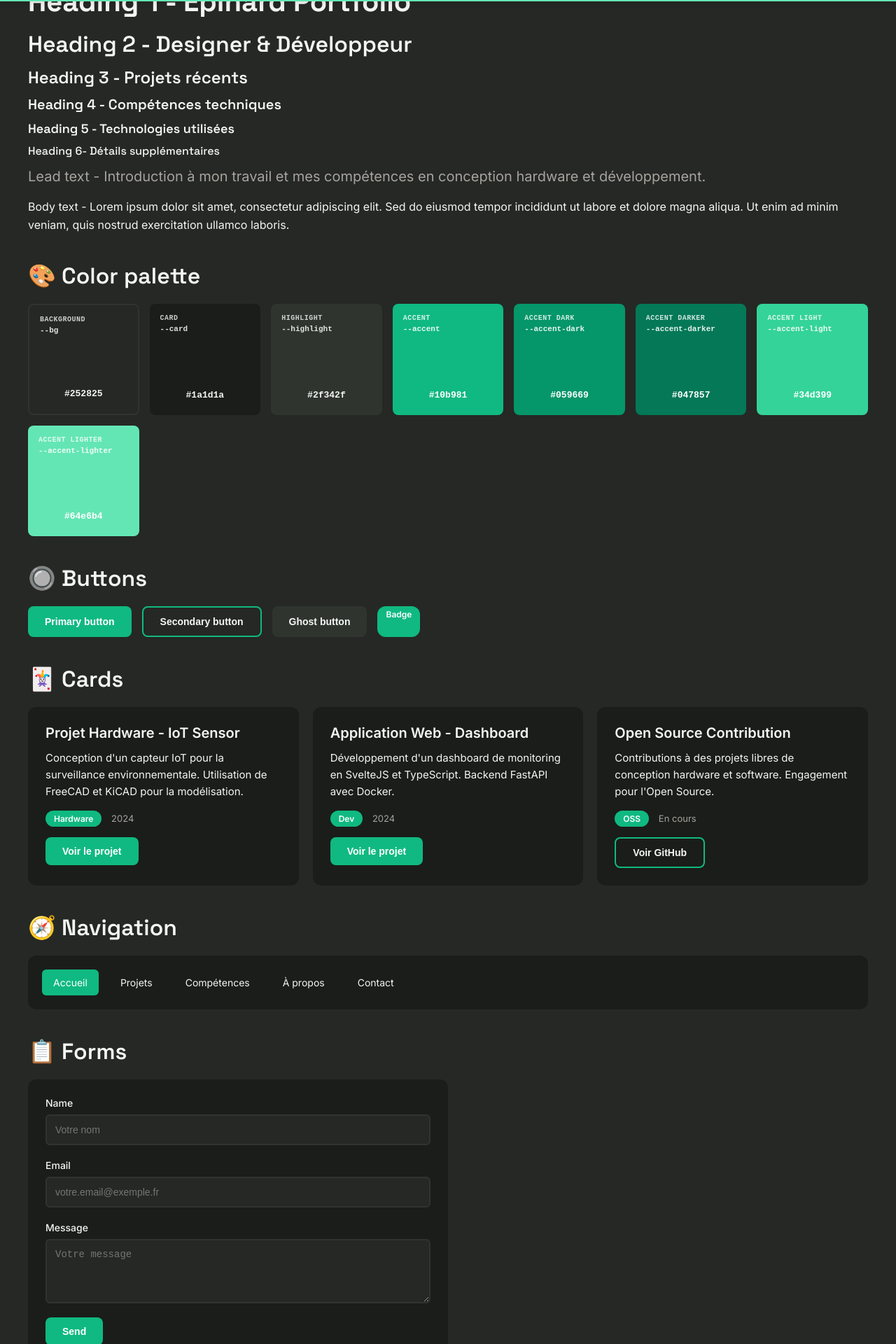
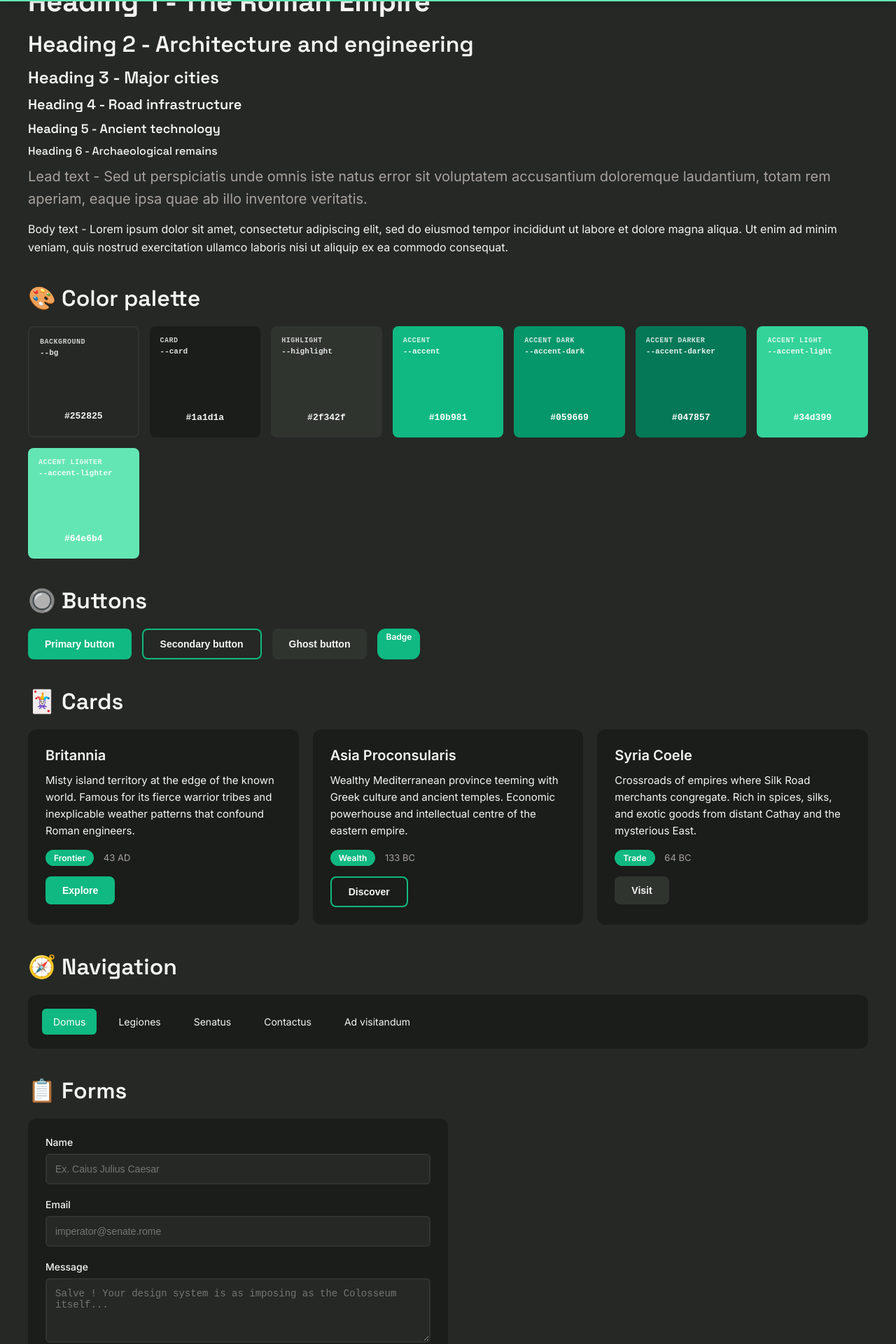
Before and after one commit to ABHC/design-system-tester, a SvelteKit app: page / in a window 1280 px wide. Shown: the part 375-2295 px from the top of the page at 70% size. Built offline with nearby package versions, Linux system fonts and the light colour scheme.

Commit message:
add funny placeholders

```diff
--- a/src/routes/+page.svelte
+++ b/src/routes/+page.svelte
@@ -12,6 +12,9 @@
         trans,
         locale
     } from './store';
+
+    import { placeholders } from './placeholders';
+    import type { PlaceholderLocale } from './placeholders';
 
     let selected_tone = $state<'light' | 'dark'>('dark');
     let accent_index = $state(0);
@@ -29,6 +32,9 @@
     let selected_palette: ToneTheme = $derived(tone_palettes[tone_index]);
     let selected_body_font: FontConfig = $derived(available_fonts[body_font_index]);
     let selected_title_font: FontConfig = $derived(available_fonts[title_font_index]);
+
+    // Derived placeholder data based on current locale
+    let lang_placeholders = $derived(placeholders[$locale as PlaceholderLocale] || placeholders.en);
 
     // reactive contrast calculus
     let contrast_txt_bg = $derived(getContrastRatio(selected_palette.text, selected_palette.bg));
@@ -193,17 +199,17 @@
         <!-- Typography -->
         <div class="demo-section typography-demo">
             <h2 class="section-title">{$trans?.typo.title}</h2>
-            <h1>{$trans?.typo.h1} - Épinard Portfolio</h1>
-            <h2>{$trans?.typo.h2} - Designer & Développeur</h2>
-            <h3>{$trans?.typo.h3} - Projets récents</h3>
-            <h4>{$trans?.typo.h4} - Compétences techniques</h4>
-            <h5>{$trans?.typo.h5} - Technologies utilisées</h5>
-            <h6>{$trans?.typo.h6}- Détails supplémentaires</h6>
+            <h1>{$trans?.typo.h1} - {lang_placeholders.typography.h1_context}</h1>
+            <h2>{$trans?.typo.h2} - {lang_placeholders.typography.h2_context}</h2>
+            <h3>{$trans?.typo.h3} - {lang_placeholders.typography.h3_context}</h3>
+            <h4>{$trans?.typo.h4} - {lang_placeholders.typography.h4_context}</h4>
+            <h5>{$trans?.typo.h5} - {lang_placeholders.typography.h5_context}</h5>
+            <h6>{$trans?.typo.h6} - {lang_placeholders.typography.h6_context}</h6>
             <p class="lead">
-                {$trans?.typo.lead} - Introduction à mon travail et mes compétences en conception hardware et développement.
+                {$trans?.typo.lead} - {lang_placeholders.typography.lead}
             </p>
             <p>
-                {$trans?.typo.body} - Lorem ipsum dolor sit amet, consectetur adipiscing elit. Sed do eiusmod tempor incididunt ut labore et dolore magna aliqua. Ut enim ad minim veniam, quis nostrud exercitation ullamco laboris.
+                {$trans?.typo.body} - {lang_placeholders.typography.body}
             </p>
         </div>
 
@@ -346,50 +352,27 @@
         <div class="demo-section">
             <h2 class="section-title">{$trans?.cards.title}</h2>
             <div class="demo-grid">
+                {#each lang_placeholders.cards.provinces as province, index}
                     <div class="card">
-                    <div class="card-title">Projet Hardware - IoT Sensor</div>
+                        <div class="card-title">{province.name}</div>
                         <div class="card-text">
-                        Conception d'un capteur IoT pour la surveillance environnementale.
-                        Utilisation de FreeCAD et KiCAD pour la modélisation.
+                            {province.description}
                         </div>
                         <div class="card-meta">
-                        <span class="badge">Hardware</span>
-                        <span style="margin-left: 10px;">2024</span>
+                            <span class="badge">{province.badge}</span>
+                            <span style="margin-left: 10px;">{province.date}</span>
                         </div>
                         <div style="margin-top: 15px;">
-                        <button class="button button-primary">Voir le projet</button>
+                            {#if index === 2}
+                                <button class="button button-ghost">{province.btn}</button>
+                            {:else if index === 1}
+                                <button class="button button-secondary">{province.btn}</button>
+                            {:else}
+                                <button class="button button-primary">{province.btn}</button>
+                            {/if}
                         </div>
                     </div>
-
-                <div class="card">
-                    <div class="card-title">Application Web - Dashboard</div>
-                    <div class="card-text">
-                        Développement d'un dashboard de monitoring en SvelteJS et TypeScript.
-                        Backend FastAPI avec Docker.
-                    </div>
-                    <div class="card-meta">
-                        <span class="badge">Dev</span>
-                        <span style="margin-left: 10px;">2024</span>
-                    </div>
-                    <div style="margin-top: 15px;">
-                        <button class="button button-primary">Voir le projet</button>
-                    </div>
-                </div>
-
-                <div class="card">
-                    <div class="card-title">Open Source Contribution</div>
-                    <div class="card-text">
-                        Contributions à des projets libres de conception hardware et software.
-                        Engagement pour l'Open Source.
-                    </div>
-                    <div class="card-meta">
-                        <span class="badge">OSS</span>
-                        <span style="margin-left: 10px;">En cours</span>
-                    </div>
-                    <div style="margin-top: 15px;">
-                        <button class="button button-secondary">Voir GitHub</button>
-                    </div>
-                </div>
+                {/each}
             </div>
         </div>
 
@@ -397,29 +380,62 @@
         <div class="demo-section">
             <h2 class="section-title">{$trans?.nav.title}</h2>
             <div class="nav-demo">
-                <div class="nav-item active">Accueil</div>
-                <div class="nav-item">Projets</div>
-                <div class="nav-item">Compétences</div>
-                <div class="nav-item">À propos</div>
-                <div class="nav-item">Contact</div>
+                {#each lang_placeholders.navigation.items as item}
+                    <div
+                        class="nav-item {item === lang_placeholders.navigation.items[0] ? 'active' : ''}"
+                    >
+                        {item}
+                    </div>
+                {/each}
             </div>
         </div>
+
 
         <!-- Forms -->
         <div class="demo-section">
             <h2 class="section-title">{$trans?.form.title}</h2>
             <div class="card card-form">
                 <div class="form-group">
-                    <label for="name-input" class="form-label">{$trans?.form.name}</label>
-                    <input id="name-input" type="text" class="form-input" placeholder="Votre nom">
+                    <label
+                        for="name-input"
+                        class="form-label"
+                    >
+                        {$trans?.form.name}
+                    </label>
+                    <input
+                        id="name-input"
+                        type="text"
+                        class="form-input"
+                        placeholder={lang_placeholders.form.placeholder_name}
+                    >
                 </div>
                 <div class="form-group">
-                    <label for="email-input" class="form-label">{$trans?.form.email}</label>
-                    <input id="email-input" type="email" class="form-input" placeholder="votre.email@exemple.fr">
+                    <label
+                        for="email-input"
+                        class="form-label"
+                    >
+                        {$trans?.form.email}
+                    </label>
+                    <input
+                        id="email-input"
+                        type="email"
+                        class="form-input"
+                        placeholder={lang_placeholders.form.placeholder_email}
+                    >
                 </div>
                 <div class="form-group">
-                    <label for="message-textarea" class="form-label">{$trans?.form.message}</label>
-                    <textarea id="message-textarea" class="form-input" rows="4" placeholder="Votre message"></textarea>
+                    <label
+                        for="message-textarea"
+                        class="form-label"
+                    >
+                        {$trans?.form.message}
+                    </label>
+                    <textarea
+                        id="message-textarea"
+                        class="form-input"
+                        rows="4"
+                        placeholder={lang_placeholders.form.placeholder_message}
+                    ></textarea>
                 </div>
                 <button class="button button-primary">{$trans?.form.send}</button>
             </div>
@@ -429,10 +445,10 @@
         <div class="demo-section">
             <h2 class="section-title">{$trans?.alerts.title}</h2>
             <div class="alert alert-success">
-                ✅ Votre message a été envoyé avec succès !
+                {lang_placeholders.alerts.success}
             </div>
             <div class="alert alert-info">
-                ℹ️ Cette fonctionnalité est en développement sous Linux avec Docker.
+                {lang_placeholders.alerts.info}
             </div>
         </div>
 
--- /dev/null
+++ b/src/routes/placeholders.ts
@@ -0,0 +1,109 @@
+export const placeholders = {
+    fr: {
+        typography: {
+            h1_context: "L'Empire Romain",
+            h2_context: "Architecture et ingénierie",
+            h3_context: "Villes principales",
+            h4_context: "Infrastructures routières",
+            h5_context: "Technologie antique",
+            h6_context: "Vestiges archéologiques",
+            lead: "Adipisci velit sed quia non numquam eius modi tempora incidunt ut labore et dolore magnam aliquam quaerat voluptatem.",
+            body: "Lorem ipsum dolor sit amet, consectetur adipiscing elit, sed do eiusmod tempor incididunt ut labore et dolore magna aliqua. Ut enim ad minim veniam, quis nostrud exercitation ullamco laboris nisi ut aliquip ex ea commodo consequat.",
+            paragraph: "Duis aute irure dolor in reprehenderit in voluptate velit esse cillum dolore eu fugiat nulla pariatur. Excepteur sint occaecat cupidatat non proident, sunt in culpa qui officia deserunt mollit anim id est laborum."
+        },
+        cards: {
+            provinces: [
+                {
+                    name: "Gallia Lugdunensis",
+                    description: "Région stratégique du nord-est incluant les grandes cités de Paris et Strasbourg. Carrefour commercial majeur avec rivières navigables et routes terrestres reliant l'Italie aux côtes atlantiques.",
+                    badge: "Commerce",
+                    date: "27 av. J.-C.",
+                    btn: "Visiter"
+                },
+                {
+                    name: "Hispania Tarraconensis",
+                    description: "Province méditerranéenne prospère connue pour ses mines d'argent et ses vignobles prestigieux. Centre culturel avec amphithéâtres remarquables et traditions complexes.",
+                    badge: "Richesses",
+                    date: "197 av. J.-C.",
+                    btn: "Découvrir"
+                },
+                {
+                    name: "Aegyptus Ptolemaica",
+                    description: "Grenier du monde antique avec le Nil comme artère commerciale vitale. Mélange fascinant de traditions égyptiennes et d'administration romaine.",
+                    badge: "Mystère",
+                    date: "30 av. J.-C.",
+                    btn: "Explorer"
+                }
+            ]
+        },
+        form: {
+            placeholder_name: "Ex. Marcus Aurelius",
+            placeholder_email: "consul@imperium.romanum",
+            placeholder_message: "Salve ! Je viens d'admirer votre magnifique système de design..."
+        },
+        navigation: {
+            items: ["Domus", "Legiones", "Respublica", "Contactus", "Ad visitandum"]
+        },
+        alerts: {
+            success: "✅ Votre message a traversé les frontières sans incident et a été livré au Forum Romanum !",
+            info: "ℹ️ Ce système de design a résisté à 2000 ans d'épreuves sans perdre sa dignité.",
+            warning: "⚠️ Attention: les gladiateurs du CSS pourraient s'échapper de leurs conteneurs.",
+            error: "❌ Les barbares ont attaqué votre palette de couleurs. Défenses activées."
+        }
+    },
+    en: {
+        typography: {
+            h1_context: "The Roman Empire",
+            h2_context: "Architecture and engineering",
+            h3_context: "Major cities",
+            h4_context: "Road infrastructure",
+            h5_context: "Ancient technology",
+            h6_context: "Archaeological remains",
+            lead: "Sed ut perspiciatis unde omnis iste natus error sit voluptatem accusantium doloremque laudantium, totam rem aperiam, eaque ipsa quae ab illo inventore veritatis.",
+            body: "Lorem ipsum dolor sit amet, consectetur adipiscing elit, sed do eiusmod tempor incididunt ut labore et dolore magna aliqua. Ut enim ad minim veniam, quis nostrud exercitation ullamco laboris nisi ut aliquip ex ea commodo consequat.",
+            paragraph: "Duis aute irure dolor in reprehenderit in voluptate velit esse cillum dolore eu fugiat nulla pariatur. Excepteur sint occaecat cupidatat non proident, sunt in culpa qui officia deserunt mollit anim id est laborum."
+        },
+        cards: {
+            provinces: [
+                {
+                    name: "Britannia",
+                    description: "Misty island territory at the edge of the known world. Famous for its fierce warrior tribes and inexplicable weather patterns that confound Roman engineers.",
+                    badge: "Frontier",
+                    date: "43 AD",
+                    btn: "Explore"
+                },
+                {
+                    name: "Asia Proconsularis",
+                    description: "Wealthy Mediterranean province teeming with Greek culture and ancient temples. Economic powerhouse and intellectual centre of the eastern empire.",
+                    badge: "Wealth",
+                    date: "133 BC",
+                    btn: "Discover"
+                },
+                {
+                    name: "Syria Coele",
+                    description: "Crossroads of empires where Silk Road merchants congregate. Rich in spices, silks, and exotic goods from distant Cathay and the mysterious East.",
+                    badge: "Trade",
+                    date: "64 BC",
+                    btn: "Visit"
+                },
+            ]
+        },
+        form: {
+            placeholder_name: "Ex. Caius Julius Caesar",
+            placeholder_email: "imperator@senate.rome",
+            placeholder_message: "Salve ! Your design system is as imposing as the Colosseum itself..."
+        },
+        navigation: {
+            items: ["Domus", "Legiones", "Senatus", "Contactus", "Ad visitandum"]
+        },
+        alerts: {
+            success: "✅ Your message has crossed the Roman roads safely and reached the Forum Romanum!",
+            info: "ℹ️ This design system has withstood 2000 years of trials without surrendering its dignity.",
+            warning: "⚠️ Beware: CSS gladiators may escape their containers.",
+            error: "❌ Barbarians have attacked your colour palette. Defence protocols activated."
+        }
+    }
+};
+
+export type PlaceholdersType = typeof placeholders;
+export type PlaceholderLocale = keyof PlaceholdersType;
```
Lines whose indentation alone changed are shown as unchanged.
